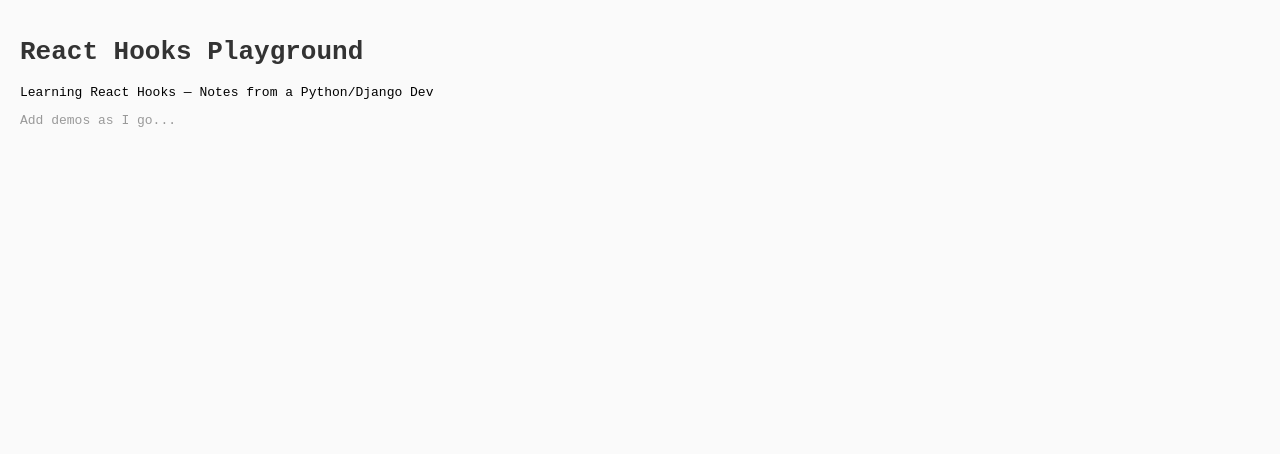
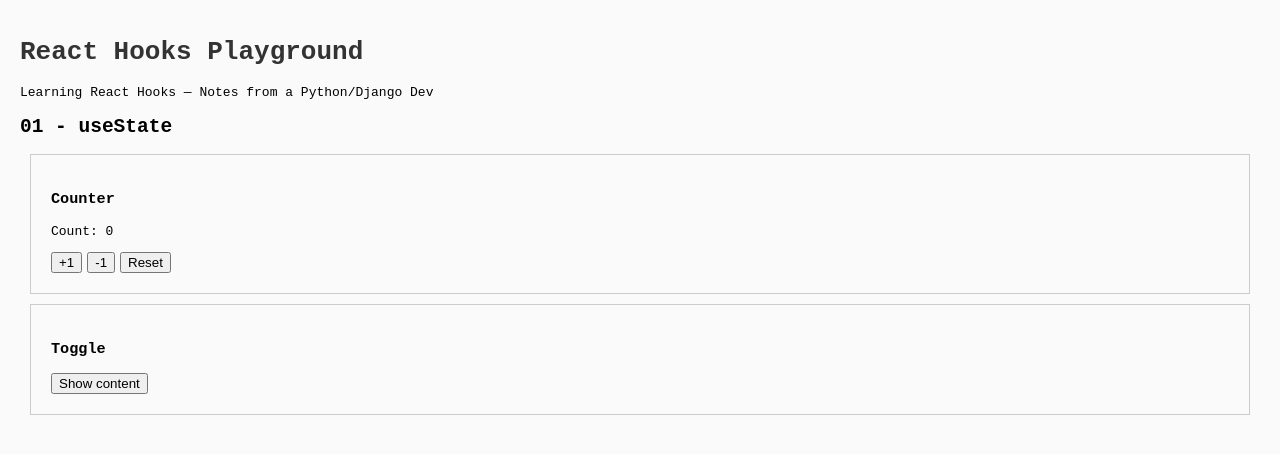
Before and after one commit to Djam18/react-hooks-playground, a React (Create React App) app: page / in a window 1280 px wide. Shown: the top 454 px of the page. Built offline with nearby package versions, Linux system fonts and the light colour scheme.

Commit message:
feat: useState basics - Counter, Toggle

```diff
--- /dev/null
+++ b/src/01-useState/Counter.js
@@ -0,0 +1,21 @@
+import React, { useState } from 'react';
+
+// son premier composant React
+// c'est comme une variable Python mais reactive
+function Counter() {
+  const [count, setCount] = useState(0);
+
+  console.log('Counter rendered, count:', count);
+
+  return (
+    <div style={{ border: '1px solid #ccc', padding: '20px', margin: '10px' }}>
+      <h3>Counter</h3>
+      <p>Count: {count}</p>
+      <button onClick={() => setCount(count + 1)} style={{ marginRight: '5px' }}>+1</button>
+      <button onClick={() => setCount(count - 1)} style={{ marginRight: '5px' }}>-1</button>
+      <button onClick={() => setCount(0)}>Reset</button>
+    </div>
+  );
+}
+
+export default Counter;
--- /dev/null
+++ b/src/01-useState/Toggle.js
@@ -0,0 +1,22 @@
+import React, { useState } from 'react';
+
+function Toggle() {
+  const [show, setShow] = useState(false);
+
+  console.log('Toggle rendered, show:', show);
+
+  return (
+    <div style={{ border: '1px solid #ccc', padding: '20px', margin: '10px' }}>
+      <h3>Toggle</h3>
+      <button onClick={() => setShow(!show)}>
+        {show ? 'Hide' : 'Show'} content
+      </button>
+      {/* CSS inline... je sais pas trop comment faire avec des classes */}
+      <div style={{ display: show ? 'block' : 'none', marginTop: '10px', backgroundColor: '#e0e0e0', padding: '10px' }}>
+        <p>Hidden content revealed!</p>
+      </div>
+    </div>
+  );
+}
+
+export default Toggle;
--- a/src/App.js
+++ b/src/App.js
@@ -1,13 +1,17 @@
 import React from 'react';
 import './App.css';
+import Counter from './01-useState/Counter';
+import Toggle from './01-useState/Toggle';
 
-// TODO: add demos here as I learn each hook
 function App() {
   return (
     <div style={{ padding: '20px', fontFamily: 'monospace' }}>
       <h1>React Hooks Playground</h1>
       <p>Learning React Hooks — Notes from a Python/Django Dev</p>
-      <p style={{ color: '#999' }}>Add demos as I go...</p>
+
+      <h2>01 - useState</h2>
+      <Counter />
+      <Toggle />
     </div>
   );
 }
```
